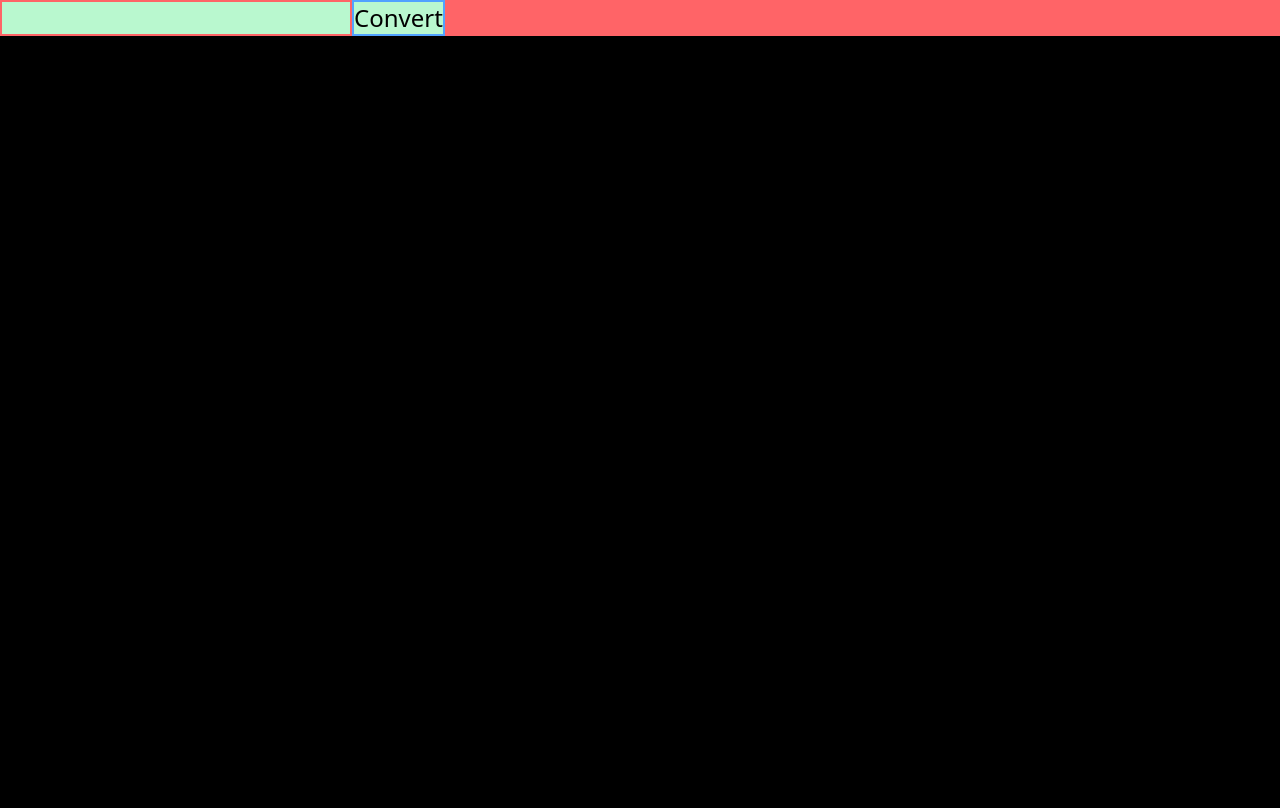
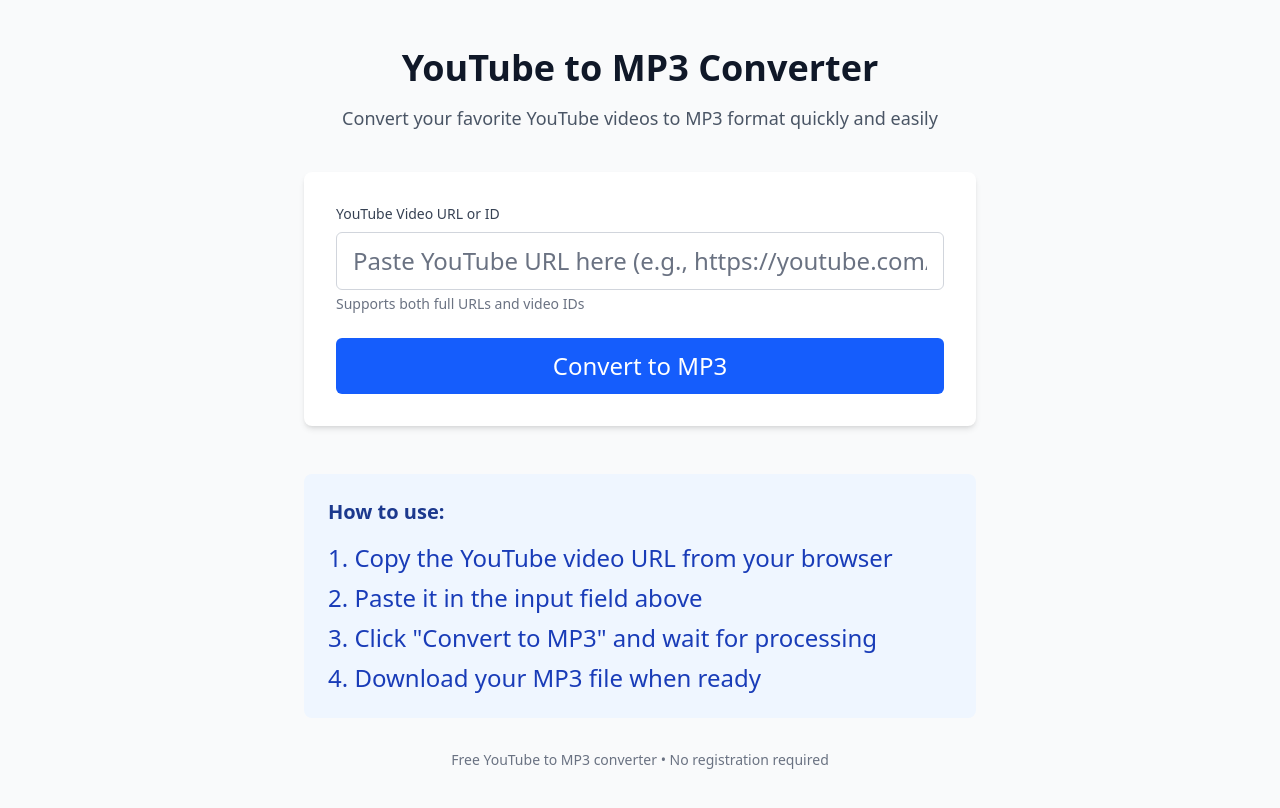
Before and after one commit to ikeshav26/audiofetch-for-echovia, a React (Vite) app in the folder client/: page / in a window 1280 px wide. Shown: the top 808 px of the page. Built offline with nearby package versions, Linux system fonts and the light colour scheme.

Commit message:
✨ Frontend changes

```diff
--- a/client/src/pages/Convert.jsx
+++ b/client/src/pages/Convert.jsx
@@ -7,10 +7,12 @@ import toast from 'react-hot-toast'
 const Convert = () => {
     const [videoId, setVideoId] = useState('')
     const [downloadLink, setDownloadLink] = useState('')
+    const [loading, setLoading] = useState(false)
 
     const submithandler=async (e)=>{
         e.preventDefault();
         console.log(videoId);
+        setLoading(true);
 
         try{
             const res = await axios.post(`${import.meta.env.VITE_API_BASE_URL}/api/convert`, { videoId });
@@ -21,19 +23,94 @@ const Convert = () => {
         }catch(err){
             console.error(err);
             toast.error(err.response?.data?.message || 'Conversion failed. Please try again.');
+        } finally {
+            setLoading(false);
         }
     }
+
   return (
-    <div>
-      <form onSubmit={submithandler}>
-        <input className='bg-green-200 text-black border-2 border-red-400' type="text" value={videoId} onChange={(e) => setVideoId(e.target.value)} />
-        <button className='bg-green-200 text-black border-2 border-blue-400'>Convert</button>
-      </form>
-      {downloadLink && (
-        <div className='mt-4'>
-          <Link className='text-blue-500' to={downloadLink} target="_blank" rel="noopener noreferrer">Download Link</Link>
+    <div className="min-h-screen bg-gray-50 py-12 px-4">
+      <div className="max-w-2xl mx-auto">
+        {/* Header */}
+        <div className="text-center mb-10">
+          <h1 className="text-4xl font-bold text-gray-900 mb-4">
+            YouTube to MP3 Converter
+          </h1>
+          <p className="text-lg text-gray-600">
+            Convert your favorite YouTube videos to MP3 format quickly and easily
+          </p>
         </div>
-      )}
+
+        {/* Main Card */}
+        <div className="bg-white rounded-lg shadow-md p-8 mb-8">
+          <form onSubmit={submithandler} className="space-y-6">
+            <div>
+              <label htmlFor="videoUrl" className="block text-sm font-medium text-gray-700 mb-2">
+                YouTube Video URL or ID
+              </label>
+              <input
+                id="videoUrl"
+                type="text"
+                value={videoId}
+                onChange={(e) => setVideoId(e.target.value)}
+                placeholder="Paste YouTube URL here (e.g., https://youtube.com/watch?v=...)"
+                className="w-full px-4 py-3 border border-gray-300 rounded-md focus:ring-2 focus:ring-blue-500 focus:border-blue-500 text-gray-900 placeholder-gray-500"
+                required
+              />
+              <p className="mt-1 text-sm text-gray-500">
+                Supports both full URLs and video IDs
+              </p>
+            </div>
+
+            <button
+              type="submit"
+              className="w-full bg-blue-600 hover:bg-blue-700 text-white font-medium py-3 px-6 rounded-md transition duration-200 ease-in-out transform hover:scale-105"
+            >
+              Convert to MP3
+            </button>
+          </form>
+        </div>
+
+        {/* Download Section */}
+        {downloadLink && (
+          <div className="bg-green-50 border border-green-200 rounded-lg p-6">
+            <div className="flex items-center justify-between">
+              <div>
+                <h3 className="text-lg font-medium text-green-800 mb-2">
+                  Conversion Complete!
+                </h3>
+                <p className="text-green-700">
+                  Your MP3 file is ready for download
+                </p>
+              </div>
+              <Link
+                to={downloadLink}
+                target="_blank"
+                rel="noopener noreferrer"
+                className="bg-green-600 hover:bg-green-700 text-white font-medium py-2 px-6 rounded-md transition duration-200 ease-in-out"
+              >
+                Download MP3
+              </Link>
+            </div>
+          </div>
+        )}
+
+        {/* Instructions */}
+        <div className="mt-12 bg-blue-50 rounded-lg p-6">
+          <h2 className="text-xl font-semibold text-blue-900 mb-4">How to use:</h2>
+          <ol className="list-decimal list-inside space-y-2 text-blue-800">
+            <li>Copy the YouTube video URL from your browser</li>
+            <li>Paste it in the input field above</li>
+            <li>Click "Convert to MP3" and wait for processing</li>
+            <li>Download your MP3 file when ready</li>
+          </ol>
+        </div>
+
+        {/* Footer */}
+        <div className="text-center mt-8 text-gray-500 text-sm">
+          <p>Free YouTube to MP3 converter • No registration required</p>
+        </div>
+      </div>
     </div>
   )
 }
```
